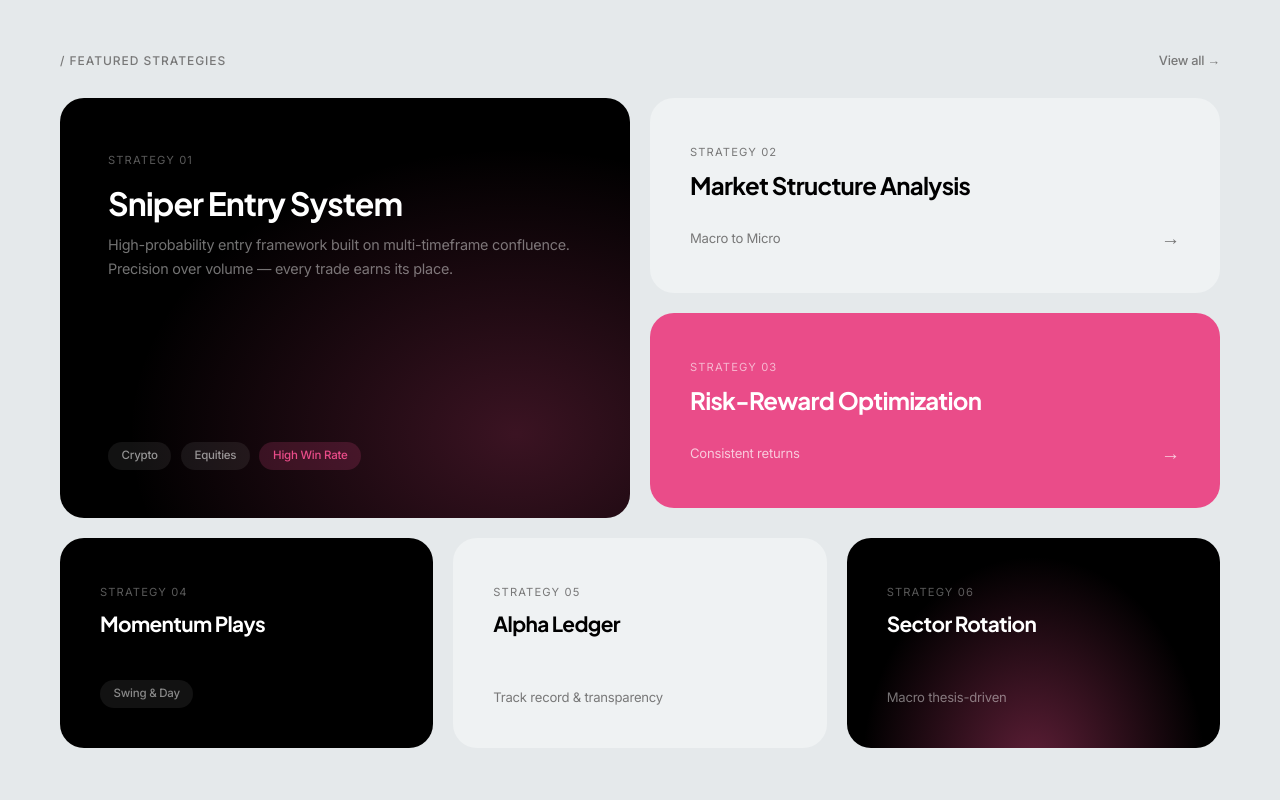
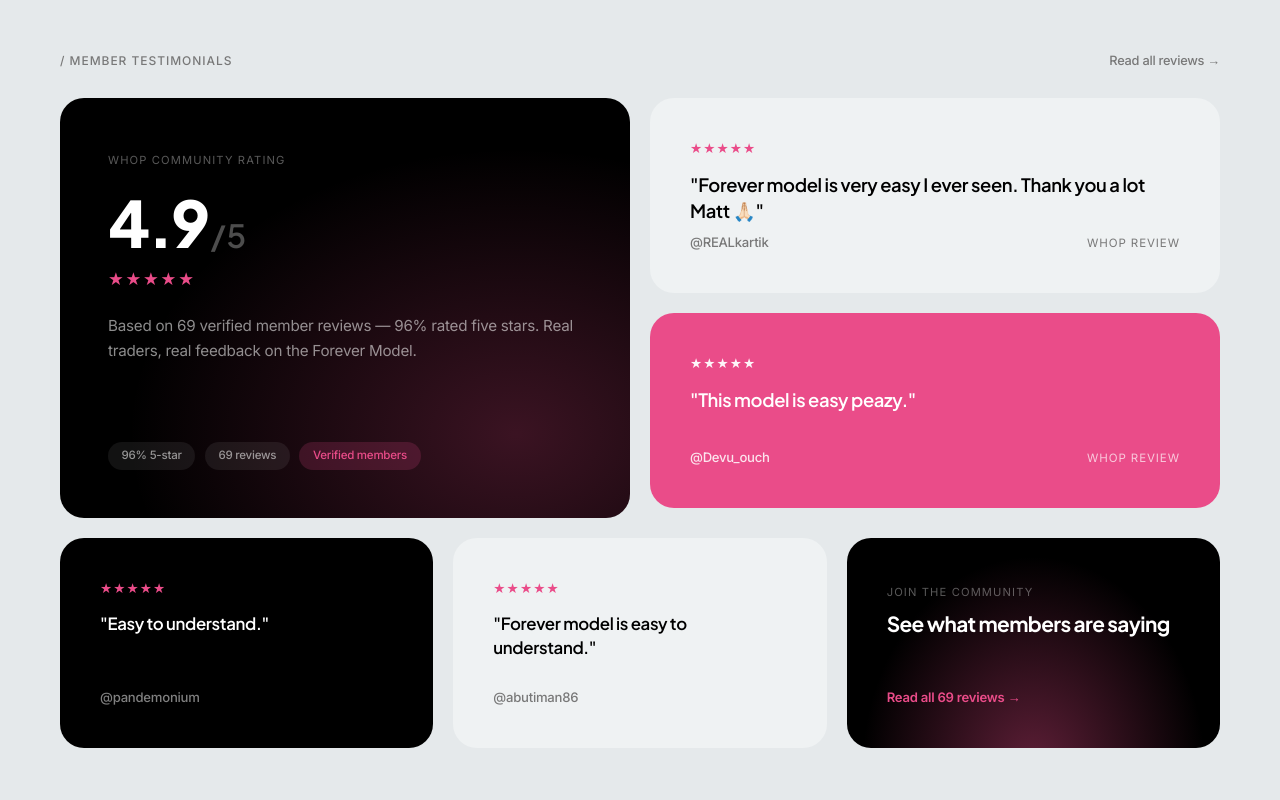
Before and after one commit to snizzzy/mattloeber, a plain HTML site: page index.html in a window 1280 px wide. Shown: the part 1340-2140 px from the top of the page. Drawn offline with nearby package versions, Linux system fonts and the light colour scheme.

Commit message:
Replace Featured Strategies with Whop member testimonials
Co-Authored-By: Claude Opus 4.7 (1M context) <noreply@anthropic.com>

```diff
--- a/index.html
+++ b/index.html
@@ -426,7 +426,7 @@
     <span class="nav-logo-text">$NIPER</span>
   </a>
   <div class="nav-links">
-    <a href="#work">Work</a>
+    <a href="#testimonials">Testimonials</a>
     <a href="#about">About</a>
     <div class="nav-dropdown">
       <button class="nav-dropdown-trigger">
@@ -578,30 +578,31 @@
   </div>
 </section>
 
-<!-- ══════════════════ WORK / PROJECTS ══════════════════ -->
-<section id="work" style="padding: 0 var(--pad) 5rem;">
+<!-- ══════════════════ TESTIMONIALS ══════════════════ -->
+<section id="testimonials" style="padding: 0 var(--pad) 5rem;">
   <div class="container" style="padding: 0;">
 
-    <div style="display: flex; align-items: center; justify-content: space-between; margin-bottom: 1.75rem;">
-      <div class="badge">/ Featured Strategies</div>
-      <a href="#contact" style="font-size: 0.8rem; font-weight: 500; color: var(--grey-light);">View all →</a>
+    <div style="display: flex; align-items: center; justify-content: space-between; margin-bottom: 1.75rem; flex-wrap: wrap; gap: 1rem;">
+      <div class="badge">/ Member Testimonials</div>
+      <a href="https://whop.com/forevertradingcircle/forevertradingcircle/" target="_blank" rel="noopener" style="font-size: 0.8rem; font-weight: 500; color: var(--grey-light);">Read all reviews →</a>
     </div>
 
-    <!-- Top row -->
+    <!-- Top row: featured rating card + first testimonial -->
     <div class="grid-2" style="display: grid; grid-template-columns: 1fr 1fr; gap: 1.25rem; margin-bottom: 1.25rem;">
 
-      <!-- Large dark card -->
+      <!-- Large dark rating card -->
       <div class="card" style="background: var(--black); padding: 3rem; min-height: 420px; display: flex; flex-direction: column; justify-content: space-between; position: relative; overflow: hidden;">
         <div style="position: absolute; inset: 0; background: radial-gradient(ellipse at 80% 80%, rgba(234,76,137,0.25) 0%, transparent 60%);"></div>
         <div style="position: relative; z-index: 1;">
-          <span style="font-size: 0.7rem; text-transform: uppercase; letter-spacing: 0.1em; color: rgba(255,255,255,0.35);">Strategy 01</span>
-          <h3 style="font-family: 'Plus Jakarta Sans', sans-serif; font-size: 2rem; font-weight: 700; color: #fff; margin: 1rem 0 0.75rem; line-height: 1.1;">Sniper Entry System</h3>
-          <p style="color: rgba(255,255,255,0.45); font-size: 0.9rem; line-height: 1.65; margin: 0;">High-probability entry framework built on multi-timeframe confluence. Precision over volume — every trade earns its place.</p>
+          <span style="font-size: 0.7rem; text-transform: uppercase; letter-spacing: 0.1em; color: rgba(255,255,255,0.35);">Whop Community Rating</span>
+          <h3 style="font-family: 'Plus Jakarta Sans', sans-serif; font-size: clamp(3.5rem, 5vw, 4.5rem); font-weight: 800; color: #fff; margin: 1.25rem 0 0.5rem; line-height: 1; letter-spacing: -0.04em;">4.9<span style="color: rgba(255,255,255,0.3); font-size: 0.5em; font-weight: 600;"> / 5</span></h3>
+          <div style="display: flex; gap: 0.25rem; margin: 0.75rem 0 1.25rem; color: var(--red); font-size: 1.1rem; letter-spacing: 0.1em;">★★★★★</div>
+          <p style="color: rgba(255,255,255,0.55); font-size: 0.95rem; line-height: 1.65; margin: 0;">Based on 69 verified member reviews — 96% rated five stars. Real traders, real feedback on the Forever Model.</p>
         </div>
         <div style="display: flex; gap: 0.6rem; flex-wrap: wrap; position: relative; z-index: 1;">
-          <span class="tag" style="background: rgba(255,255,255,0.07); color: rgba(255,255,255,0.55);">Crypto</span>
-          <span class="tag" style="background: rgba(255,255,255,0.07); color: rgba(255,255,255,0.55);">Equities</span>
-          <span class="tag" style="background: rgba(234,76,137,0.18); color: var(--red);">High Win Rate</span>
+          <span class="tag" style="background: rgba(255,255,255,0.07); color: rgba(255,255,255,0.55);">96% 5-star</span>
+          <span class="tag" style="background: rgba(255,255,255,0.07); color: rgba(255,255,255,0.55);">69 reviews</span>
+          <span class="tag" style="background: rgba(234,76,137,0.18); color: var(--red);">Verified members</span>
         </div>
       </div>
 
@@ -610,56 +611,56 @@
 
         <div class="card" style="background: var(--lightgray); padding: 2.5rem; min-height: 195px; display: flex; flex-direction: column; justify-content: space-between;">
           <div>
-            <span style="font-size: 0.7rem; text-transform: uppercase; letter-spacing: 0.1em; color: var(--grey-light);">Strategy 02</span>
-            <h3 style="font-family: 'Plus Jakarta Sans', sans-serif; font-size: 1.5rem; font-weight: 700; color: var(--black); margin: 0.6rem 0 0; line-height: 1.15;">Market Structure Analysis</h3>
+            <div style="display: flex; gap: 0.2rem; color: var(--red); font-size: 0.85rem; letter-spacing: 0.08em; margin-bottom: 0.85rem;">★★★★★</div>
+            <p style="font-family: 'Plus Jakarta Sans', sans-serif; font-size: 1.15rem; font-weight: 600; color: var(--black); margin: 0; line-height: 1.4; letter-spacing: -0.02em;">"Forever model is very easy I ever seen. Thank you a lot Matt 🙏🏻"</p>
           </div>
           <div style="display: flex; align-items: center; justify-content: space-between;">
-            <span style="font-size: 0.82rem; color: var(--grey-light);">Macro to Micro</span>
-            <span style="font-size: 1.2rem; color: var(--grey-light);">→</span>
+            <span style="font-size: 0.82rem; color: var(--grey-light); font-weight: 500;">@REALkartik</span>
+            <span style="font-size: 0.72rem; color: var(--grey-light); text-transform: uppercase; letter-spacing: 0.08em;">Whop Review</span>
           </div>
         </div>
 
         <div class="card" style="background: var(--red); padding: 2.5rem; min-height: 195px; display: flex; flex-direction: column; justify-content: space-between;">
           <div>
-            <span style="font-size: 0.7rem; text-transform: uppercase; letter-spacing: 0.1em; color: rgba(255,255,255,0.6);">Strategy 03</span>
-            <h3 style="font-family: 'Plus Jakarta Sans', sans-serif; font-size: 1.5rem; font-weight: 700; color: #fff; margin: 0.6rem 0 0; line-height: 1.15;">Risk-Reward Optimization</h3>
+            <div style="display: flex; gap: 0.2rem; color: #fff; font-size: 0.85rem; letter-spacing: 0.08em; margin-bottom: 0.85rem; opacity: 0.95;">★★★★★</div>
+            <p style="font-family: 'Plus Jakarta Sans', sans-serif; font-size: 1.15rem; font-weight: 600; color: #fff; margin: 0; line-height: 1.4; letter-spacing: -0.02em;">"This model is easy peazy."</p>
           </div>
           <div style="display: flex; align-items: center; justify-content: space-between;">
-            <span style="font-size: 0.82rem; color: rgba(255,255,255,0.7);">Consistent returns</span>
-            <span style="font-size: 1.2rem; color: rgba(255,255,255,0.7);">→</span>
+            <span style="font-size: 0.82rem; color: rgba(255,255,255,0.85); font-weight: 500;">@Devu_ouch</span>
+            <span style="font-size: 0.72rem; color: rgba(255,255,255,0.7); text-transform: uppercase; letter-spacing: 0.08em;">Whop Review</span>
           </div>
         </div>
 
       </div>
     </div>
 
-    <!-- Bottom row — 3 cards -->
+    <!-- Bottom row — 2 testimonials + CTA -->
     <div class="grid-3" style="display: grid; grid-template-columns: 1fr 1fr 1fr; gap: 1.25rem;">
 
       <div class="card" style="background: var(--black); padding: 2.5rem; min-height: 210px; display: flex; flex-direction: column; justify-content: space-between;">
         <div>
-          <span style="font-size: 0.7rem; text-transform: uppercase; letter-spacing: 0.1em; color: rgba(255,255,255,0.35);">Strategy 04</span>
-          <h3 style="font-family: 'Plus Jakarta Sans', sans-serif; font-size: 1.3rem; font-weight: 700; color: #fff; margin: 0.6rem 0 0; line-height: 1.2;">Momentum Plays</h3>
+          <div style="display: flex; gap: 0.2rem; color: var(--red); font-size: 0.85rem; letter-spacing: 0.08em; margin-bottom: 0.85rem;">★★★★★</div>
+          <p style="font-family: 'Plus Jakarta Sans', sans-serif; font-size: 1.05rem; font-weight: 600; color: #fff; margin: 0; line-height: 1.4; letter-spacing: -0.02em;">"Easy to understand."</p>
         </div>
-        <span class="tag" style="background: rgba(255,255,255,0.07); color: rgba(255,255,255,0.5); align-self: flex-start;">Swing &amp; Day</span>
+        <span style="font-size: 0.82rem; color: rgba(255,255,255,0.5); font-weight: 500;">@pandemonium</span>
       </div>
 
       <div class="card" style="background: var(--lightgray); padding: 2.5rem; min-height: 210px; display: flex; flex-direction: column; justify-content: space-between;">
         <div>
-          <span style="font-size: 0.7rem; text-transform: uppercase; letter-spacing: 0.1em; color: var(--grey-light);">Strategy 05</span>
-          <h3 style="font-family: 'Plus Jakarta Sans', sans-serif; font-size: 1.3rem; font-weight: 700; color: var(--black); margin: 0.6rem 0 0; line-height: 1.2;">Alpha Ledger</h3>
+          <div style="display: flex; gap: 0.2rem; color: var(--red); font-size: 0.85rem; letter-spacing: 0.08em; margin-bottom: 0.85rem;">★★★★★</div>
+          <p style="font-family: 'Plus Jakarta Sans', sans-serif; font-size: 1.05rem; font-weight: 600; color: var(--black); margin: 0; line-height: 1.4; letter-spacing: -0.02em;">"Forever model is easy to understand."</p>
         </div>
-        <span style="font-size: 0.82rem; color: var(--grey-light);">Track record &amp; transparency</span>
+        <span style="font-size: 0.82rem; color: var(--grey-light); font-weight: 500;">@abutiman86</span>
       </div>
 
-      <div class="card" style="background: var(--black); padding: 2.5rem; min-height: 210px; display: flex; flex-direction: column; justify-content: space-between; position: relative; overflow: hidden;">
+      <a href="https://whop.com/forevertradingcircle/forevertradingcircle/" target="_blank" rel="noopener" class="card" style="background: var(--black); padding: 2.5rem; min-height: 210px; display: flex; flex-direction: column; justify-content: space-between; position: relative; overflow: hidden; transition: transform 0.25s cubic-bezier(0.34,1.56,0.64,1);" onmouseenter="this.style.transform='scale(0.985)'" onmouseleave="this.style.transform='scale(1)'">
         <div style="position: absolute; inset: 0; background: radial-gradient(ellipse at 50% 110%, rgba(234,76,137,0.4) 0%, transparent 65%);"></div>
         <div style="position: relative; z-index: 1;">
-          <span style="font-size: 0.7rem; text-transform: uppercase; letter-spacing: 0.1em; color: rgba(255,255,255,0.35);">Strategy 06</span>
-          <h3 style="font-family: 'Plus Jakarta Sans', sans-serif; font-size: 1.3rem; font-weight: 700; color: #fff; margin: 0.6rem 0 0; line-height: 1.2;">Sector Rotation</h3>
+          <span style="font-size: 0.7rem; text-transform: uppercase; letter-spacing: 0.1em; color: rgba(255,255,255,0.35);">Join the community</span>
+          <h3 style="font-family: 'Plus Jakarta Sans', sans-serif; font-size: 1.3rem; font-weight: 700; color: #fff; margin: 0.6rem 0 0; line-height: 1.2;">See what members are saying</h3>
         </div>
-        <span style="font-size: 0.82rem; color: rgba(255,255,255,0.45); position: relative; z-index: 1;">Macro thesis-driven</span>
-      </div>
+        <span style="font-size: 0.82rem; color: var(--red); font-weight: 600; position: relative; z-index: 1;">Read all 69 reviews →</span>
+      </a>
 
     </div>
   </div>
```
